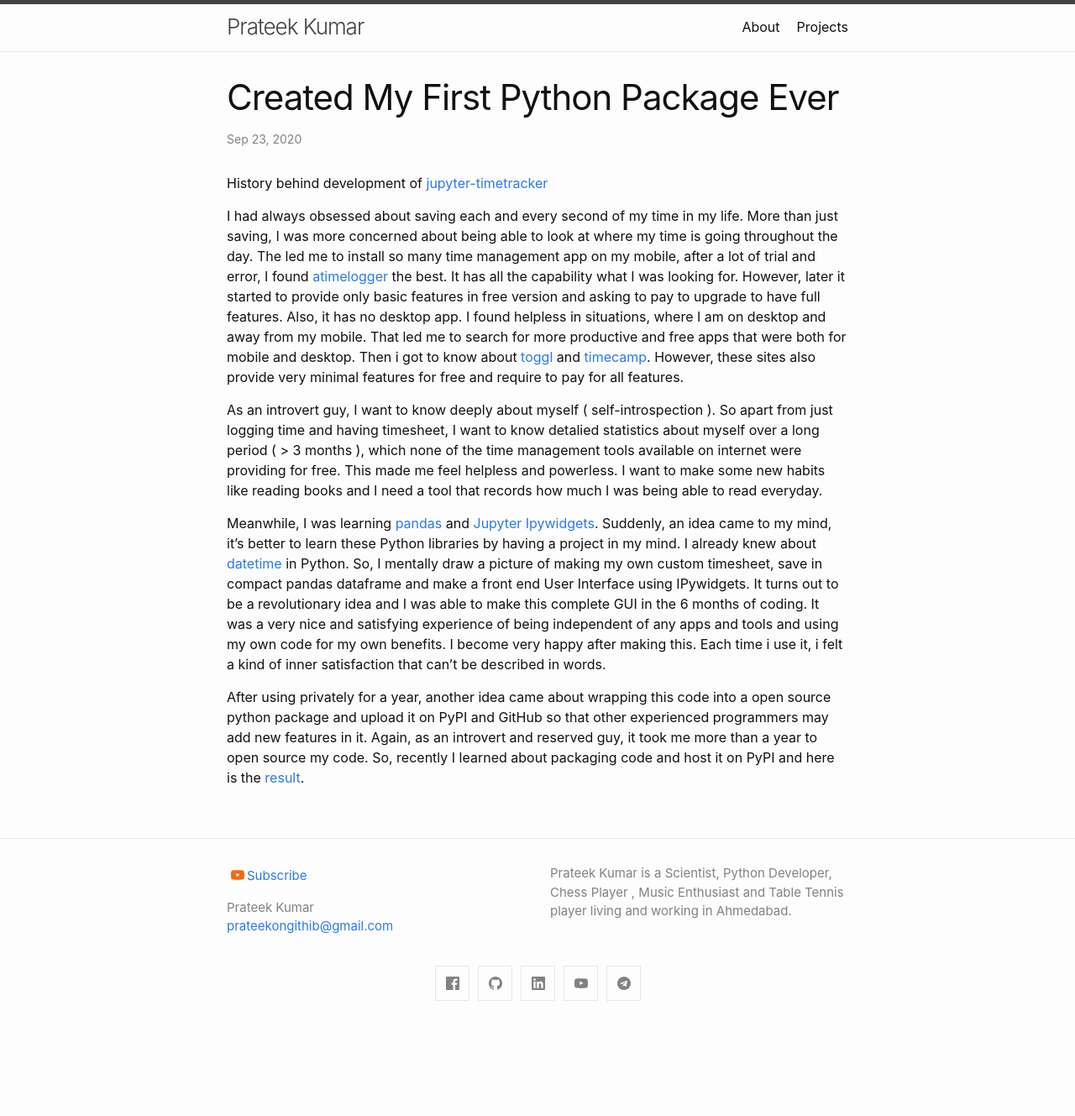
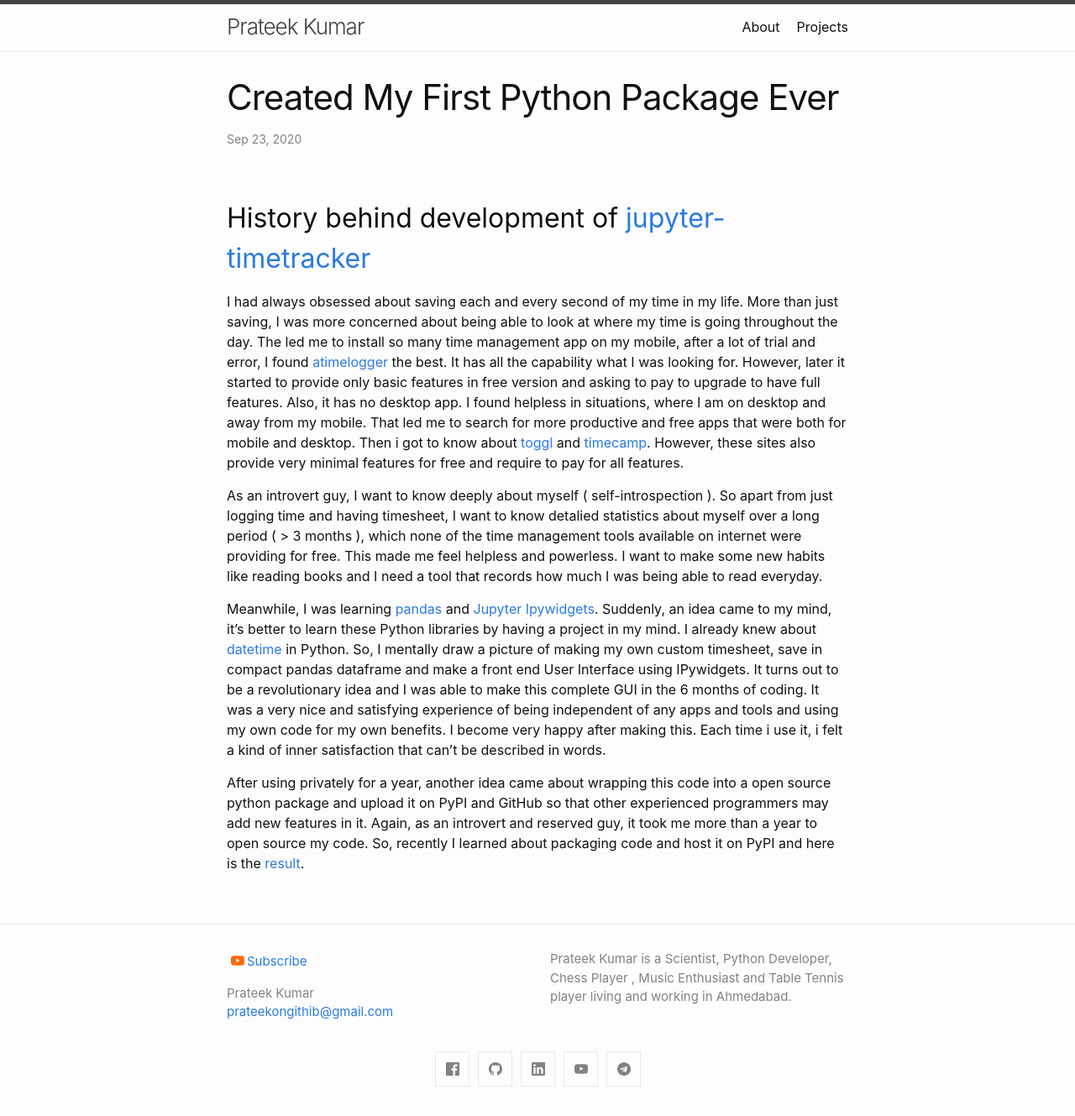
Before and after one commit to PrateekKumarPython/PrateekKumarPython.github.io, a Jekyll site: the page built from _posts/2020-09-23-jupyter-timetracker-released.md, in a window 1280 px wide. Shown: the whole page at 84% size. Built offline with Jekyll 4.4.1, drawn with Linux system fonts in a browser that asks for light colours; before the commit the page ends 1227 px from its top, so only the background shows below that.

```diff
--- a/_posts/2020-09-23-jupyter-timetracker-released.md
+++ b/_posts/2020-09-23-jupyter-timetracker-released.md
@@ -4,7 +4,7 @@ title: "Created My First Python Package Ever"
 categories: misc
 ---
 
-History behind development of  [jupyter-timetracker](https://prateekkumarpython.github.io/jupyter-timetracker/)
+## History behind development of  [jupyter-timetracker](https://prateekkumarpython.github.io/jupyter-timetracker/)
 
 I had always obsessed about saving each and every second of my time in my life. More than just saving, I was more concerned about being able to look at where my time is going throughout the day. The led me to install so many time management app on my mobile, after a lot of trial and error, I found [atimelogger](http://www.atimelogger.com/) the best. It has all the capability what I was looking for. However, later it started to provide only basic features in free version and asking to pay to upgrade to have full features. Also, it has no desktop app. I found helpless in situations, where I am on desktop and away from my mobile.
 That led me to search for more productive and free apps that were both for mobile and desktop. Then i got to know about [toggl](https://toggl.com/) and [timecamp](https://www.timecamp.com/en/). However, these sites also provide very minimal features for free and require to pay for all features.
```
